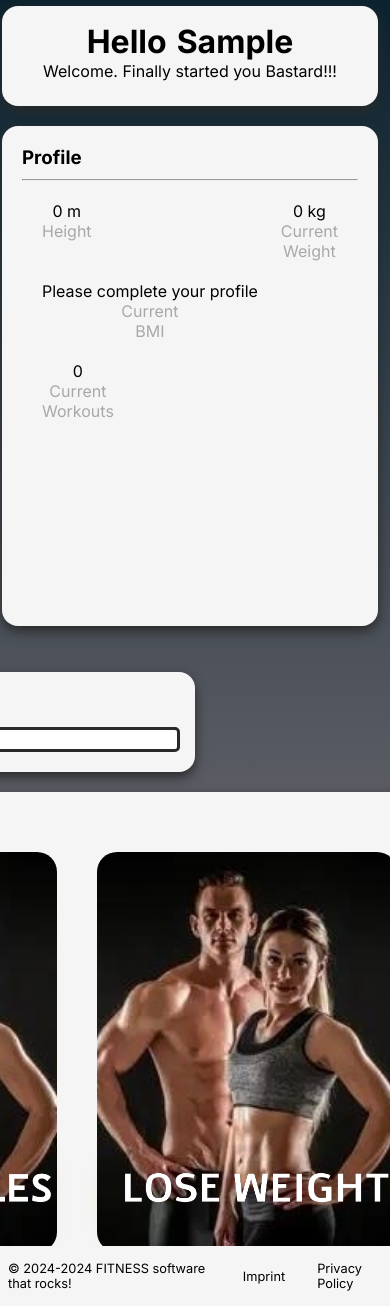
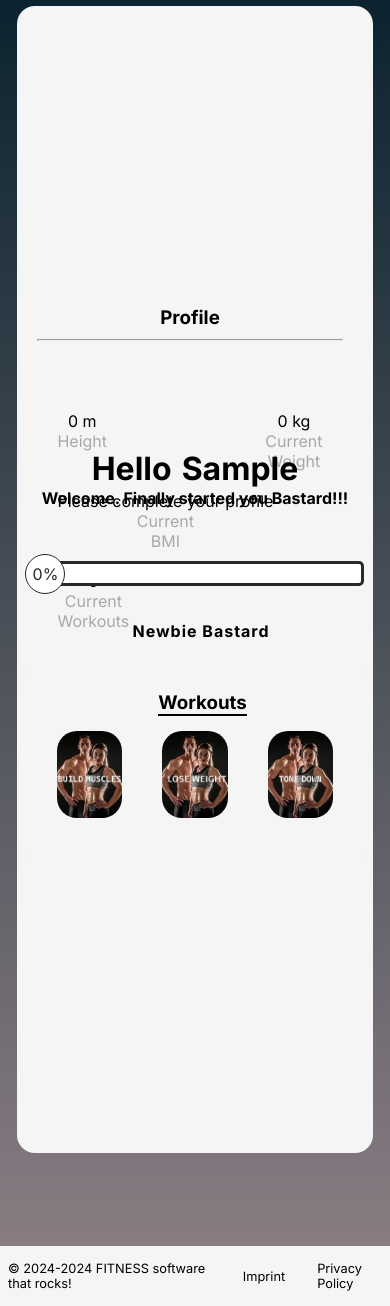
Before and after one commit to wirrexx/fit_jerk, a Django app: page /profile/ in a window 390 px wide. Shown: the part 76-1382 px from the top of the page. Run offline with Django 5.2, Linux system fonts and the light colour scheme; the visitor is signed in with stand-in values (Sample User, id 1); data comes from the database, SQL or seed files in the repository; data that the repository does not hold is empty; parts of the project's set-up code (start-up, migrations or seed data) failed here and were passed over.

Commit message:
Updated: Media Querries, added Carousel and fixed Profile

```diff
--- a/fj/fitness_jerk/static/css/styles.css
+++ b/fj/fitness_jerk/static/css/styles.css
@@ -1142,8 +1142,6 @@ label[for="id_image"] {
     }
 }
 
-
-
 @media (max-width: 430px) {
     .about-us-container {
         background: linear-gradient(135deg, rgba(255, 255, 255, 0.1), rgba(255, 255, 255, 0));
@@ -1186,7 +1184,6 @@ label[for="id_image"] {
         align-items: center;
     }
 
-
     .profile_settings {
         display: flex;
         flex-direction: column;
@@ -1205,7 +1202,6 @@ label[for="id_image"] {
         transform: translateY(40px);
     }
 
-
     .user_details {
         padding: 0;
         margin-top: -50px;
@@ -1219,15 +1215,125 @@ label[for="id_image"] {
         transform: translateY(5px);
     }
 
-}
-
-/*--profile media querries--*/
-@media (max-width: 430px) {
-    .row {
-        box-sizing: none;
+    .carousal {
+        display: flex;
+        overflow-x: auto;
+        scroll-snap-type: x mandatory;
+        scroll-padding: 0 24px;
+        width: 100%;
     }
 
+    .carousal .muscles {
+        flex: 0 0 auto;
+        scroll-snap-align: start;
+        width: 50%;
+        background: none;
+        height: 300px;
+    }
 
+    .row {
+        display: block;
+        align-content: center;
+        background: whitesmoke;
+        border-radius: 18px;
+        height: 83.25%;
+        width: 92%;
+        position: relative;
+        overflow: hidden;
+    }
+
+    .rightcolumn {
+        display: block;
+        padding: 0;
+    }
+
+    .intro {
+        display: flex;
+        flex-direction: column;
+        justify-content: center;
+        align-content: center;
+    }
+
+    .post {
+        position: absolute;
+        display: block;
+        align-content: center;
+        background: none;
+        box-shadow: none;
+        text-align-last: center;
+        font-weight: 700;
+        margin-top: -100px;
+    }
+
+    .profile {
+        display: block;
+        background: none;
+        box-shadow: none;
+        text-align-last: center;
+        margin-top: -15px;
+        width: 100%;
+    }
+
+    .profile_pic img {
+        width: 100px;
+        height: auto;
+    }
+
+    .member-progress {
+        background: none;
+        box-shadow: none;
+        position: relative;
+        display: inline-block;
+    }
+
+    .member-progress h2 {
+        margin-bottom: 0px;
+        margin-left: 100px;
+        margin-top: -10px;
+        width: 100%;
+    }
+
+    .progress-bar {
+        position: fixed;
+        justify-content: center;
+        align-content: center;
+        width: 85%;
+        margin-top: -80px;
+    }
+
+    .progress {
+        position: relative;
+        margin-left: 30px;
+    }
+
+    .leftcolumn {
+        width: 100%;
+        margin-top: -170px;
+    }
+
+    .workout {
+        display: flex;
+        align-content: center;
+        box-shadow: none;
+        width: auto;
+        cursor: pointer;
+        margin-top: -65px;
+    }
+
+    .workout h3 {
+        position: absolute;
+        display: flex;
+        margin-left: 0;
+        background: none;
+        box-shadow: none;
+        border-bottom: 2px solid black;
+
+    }
+
+    .details {
+        display: flex;
+        background: none;
+        box-shadow: none;
+        margin-top: 50px;
+    }
 }
-
-/*-------------------Exercise---------*/
```
